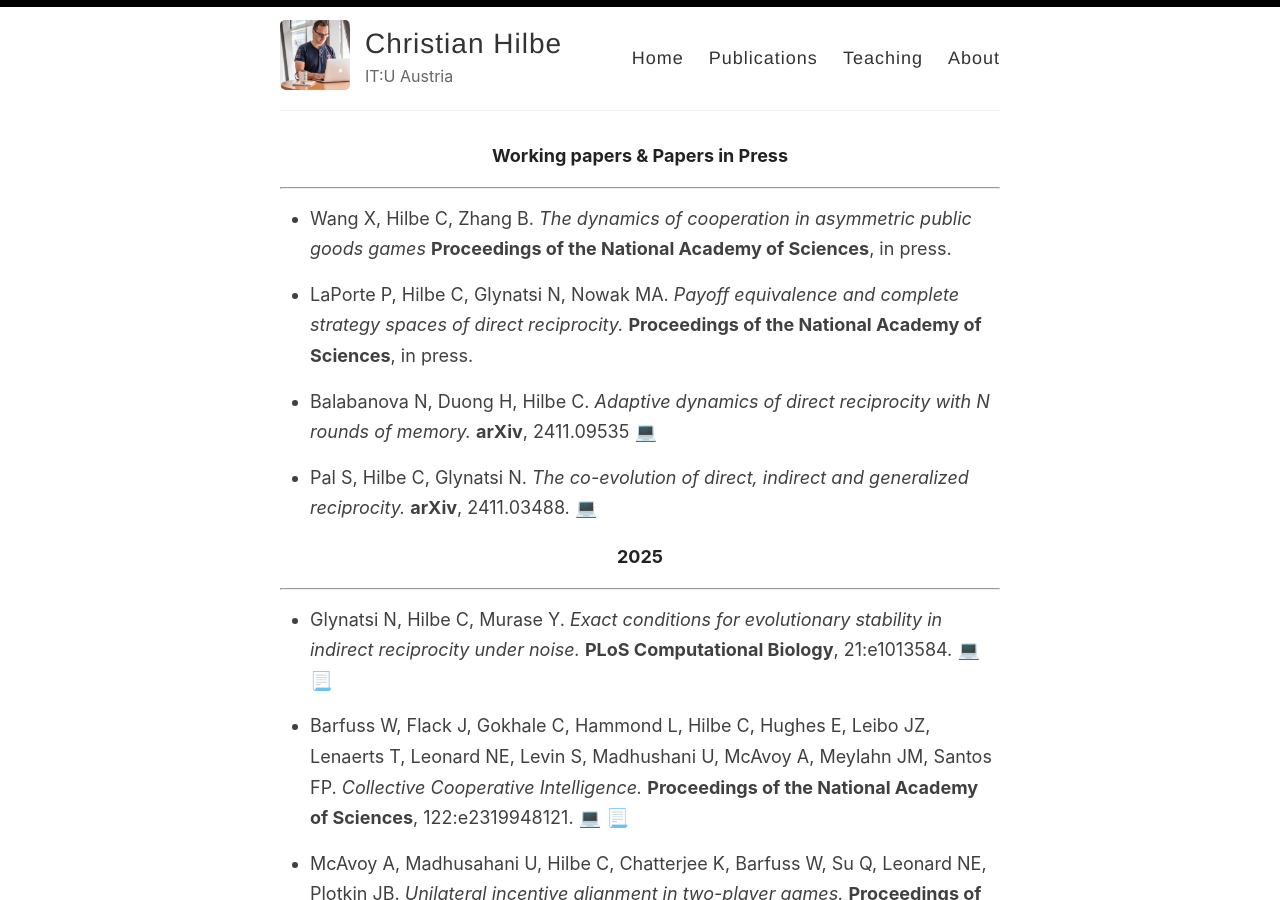
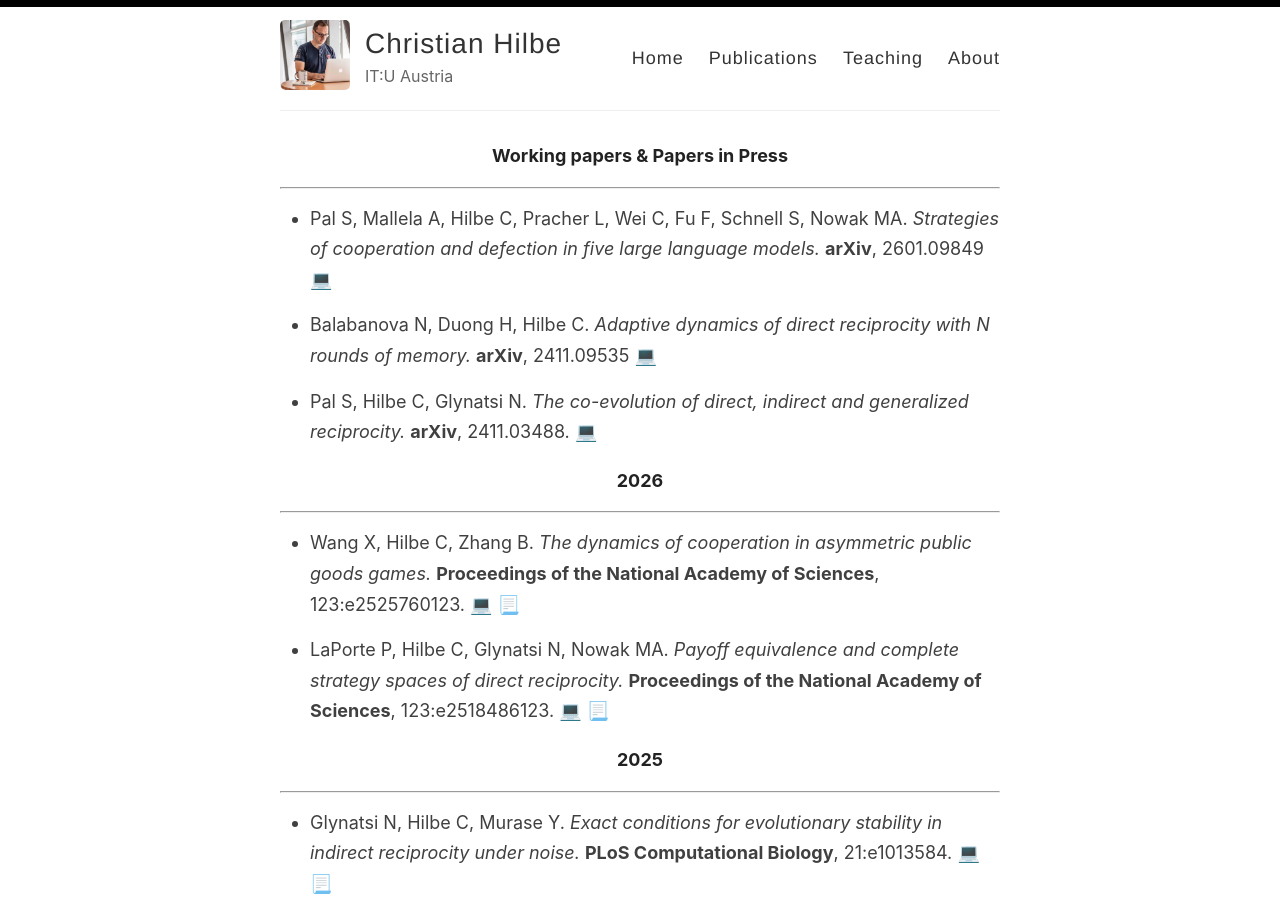
Before and after one commit to christian-hilbe/christian-hilbe.github.io, a Jekyll site: the page built from _pages/publications.md, in a window 1280 px wide and 900 px high. Built offline with Jekyll 4.4.1, drawn with Linux system fonts in a browser that asks for light colours.

Commit message:
CH: Updating publications

```diff
--- a/_pages/publications.md
+++ b/_pages/publications.md
@@ -10,13 +10,10 @@ permalink: /publications/
 
 ---
 
-- Wang X, Hilbe C, Zhang B.
-*The dynamics of cooperation in asymmetric public goods games*
-**Proceedings of the National Academy of Sciences**, in press.
-
-- LaPorte P, Hilbe C, Glynatsi N, Nowak MA.
-*Payoff equivalence and complete strategy spaces of direct reciprocity.*
-**Proceedings of the National Academy of Sciences**, in press.
+- Pal S, Mallela A, Hilbe C, Pracher L, Wei C, Fu F, Schnell S, Nowak MA.
+*Strategies of cooperation and defection in five large language models.*
+**arXiv**, 2601.09849
+ [💻](https://arxiv.org/abs/2601.09849)
 
 - Balabanova N, Duong H, Hilbe C.
 *Adaptive dynamics of direct reciprocity with N rounds of memory.*
@@ -27,6 +24,24 @@ permalink: /publications/
 *The co-evolution of direct, indirect and generalized reciprocity.*
 **arXiv**, 2411.03488.
  [💻](https://arxiv.org/abs/2411.03488)
+
+
+
+###### 2026
+
+---
+
+- Wang X, Hilbe C, Zhang B.
+*The dynamics of cooperation in asymmetric public goods games.*
+**Proceedings of the National Academy of Sciences**, 123:e2525760123.
+[💻](https://www.pnas.org/doi/10.1073/pnas.2525760123)
+[📃](../files/2026_wang_pnas.pdf)
+
+- LaPorte P, Hilbe C, Glynatsi N, Nowak MA.
+*Payoff equivalence and complete strategy spaces of direct reciprocity.*
+**Proceedings of the National Academy of Sciences**, 123:e2518486123.
+[💻](https://www.pnas.org/doi/10.1073/pnas.2518486123)
+[📃](../files/2026_laporte_pnas.pdf)
 
 
 
```
Also changed, not shown: 2 other files.
